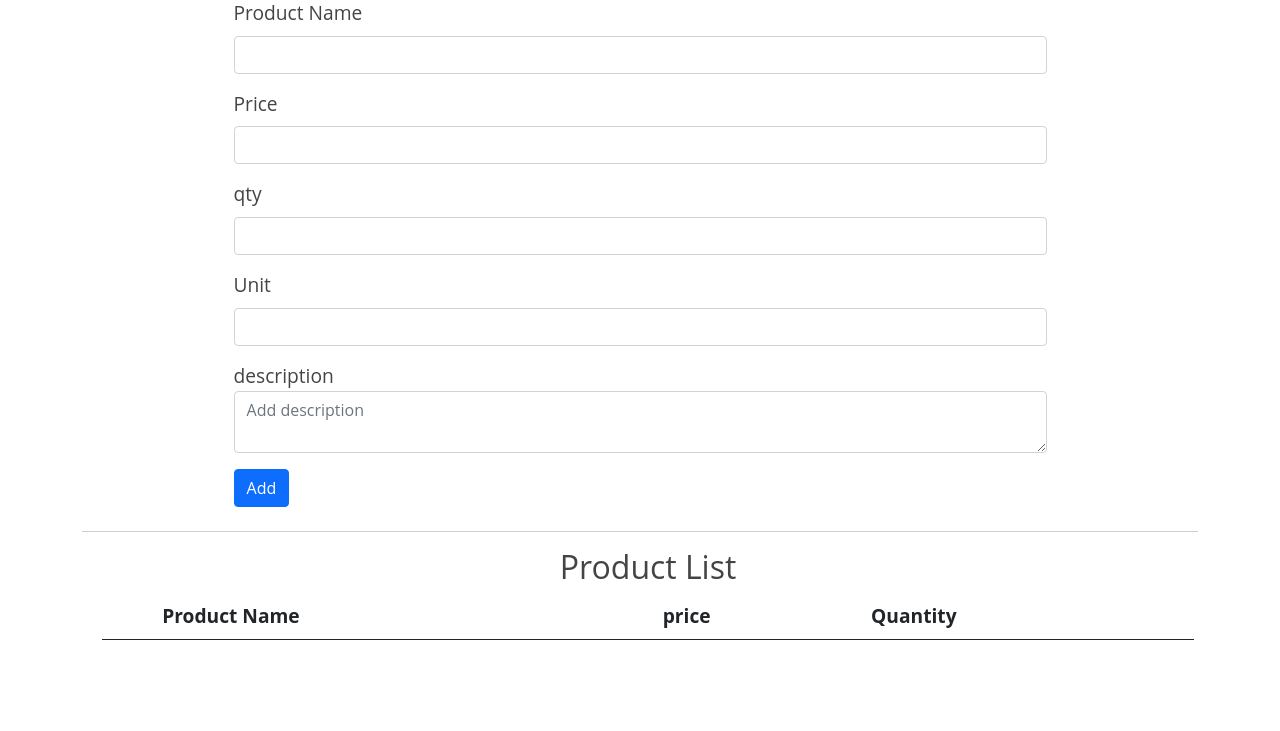
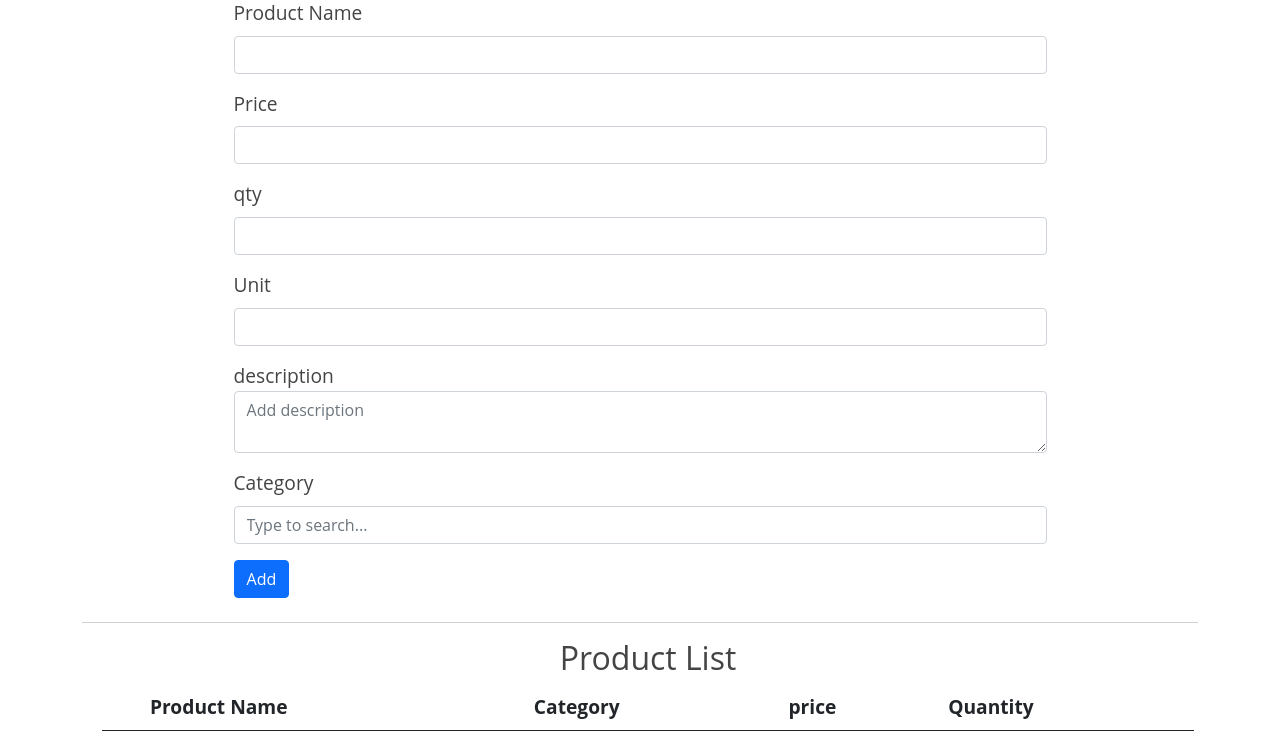
Before and after one commit to jatinsharma30/DART, a Django app: page /product in a window 1280 px wide. Shown: the part 142-873 px from the top of the page. Before the commit the page ends 782 px from the top, so only its background shows below. Run offline with Django 3.2, Linux system fonts and the light colour scheme; a user stored in the database is signed in; data comes from the database, SQL or seed files in the repository; both versions use the stored data as it was after the commit; lists and menus that the app fills with data are empty; some web fonts are replaced.

Commit message:
product category added

```diff
--- a/home/admin.py
+++ b/home/admin.py
@@ -1,8 +1,9 @@
 from django.contrib import admin
-from .models import Customer,Product,Order,OrderProduct
+from .models import Customer,Product,Order,OrderProduct,ProductCategory
 
 # Register your models here.
 admin.site.register(Customer)
 admin.site.register(Product)
 admin.site.register(Order)
 admin.site.register(OrderProduct)
+admin.site.register(ProductCategory)
--- a/home/views.py
+++ b/home/views.py
@@ -1,9 +1,10 @@
+from venv import create
 from django.shortcuts import render,redirect
 from django.contrib import messages
 from django.contrib.auth import authenticate, login,logout
 from django.contrib.auth.decorators import login_required
 from django.contrib.auth.models import User
-from .models import Customer, OrderProduct,Product,Order
+from .models import Customer, OrderProduct,Product,Order,ProductCategory
 import json
 from django.http import JsonResponse
 from datetime import date
@@ -108,11 +109,14 @@ def product(request):
         price=request.POST['price']
         qty=request.POST['qty']
         unit=request.POST['unit']
+        category=request.POST['category']
         description=request.POST['description']
-        product=Product.objects.create(name=productName,price=price,description=description,unit=unit,qty=qty,user=request.user)
+        obj, created=ProductCategory.objects.get_or_create(user=request.user,category=category)
+        product=Product.objects.create(name=productName,price=price,description=description,unit=unit,qty=qty,user=request.user,category=obj)
         product.save()
     products=Product.objects.filter(user=request.user)
-    param={'products':products}
+    categories=ProductCategory.objects.filter(user=request.user)
+    param={'products':products,'categories':categories}
     return render(request,'product.html',param)
 
 @login_required
--- a/templates/product.html
+++ b/templates/product.html
@@ -46,17 +46,16 @@
             <label for="floatingTextarea">description</label>
             <textarea class="form-control" placeholder="Add description" id="description" name="description"></textarea>
         </div>
-        <!-- <div class="mb-3">
+        <div class="mb-3">
           <label for="category" class="form-label">Category</label>
 
-          <input class="form-control dropdown-toggle"  oninput="update()" id="category" placeholder="Type to search..." data-bs-toggle="dropdown" autocomplete="off">
+          <input class="form-control dropdown-toggle"  oninput="update()" id="category" name="category" placeholder="Type to search..." data-bs-toggle="dropdown" autocomplete="off">
           <ul class="dropdown-menu" id="dropdown-menu" style="max-height: 20vh;overflow-y: auto;">
-              {% for product in products %}
-              <li><a class="dropdown-item" onclick="updateList('{{product.id}}','{{product.name}}','{{product.price}}')" id="{{product.id}}">{{product.name}}</a></li>
+              {% for category in categories %}
+              <li><a class="dropdown-item" onclick="updateCategoryInput('{{category.id}}','{{category.category}}')">{{category.category}}</a></li>
               {% endfor %}
             </ul>
-            <input type="hidden" id="hidden" name="items" value="">
-      </div> -->
+      </div>
 
         <button type="submit" class="btn btn-primary">Add</button>
       </form>
@@ -69,6 +68,7 @@
               <tr>
                 <th scope="col"></th>
                 <th scope="col">Product Name</th>
+                <th scope="col">Category</th>
                 <th scope="col">price</th>
                 <th scope="col">Quantity</th>
               </tr>
@@ -78,6 +78,11 @@
               <tr>
                 <th scope="row">{{ forloop.counter }}</th>
                 <td>{{product.name}}</td>
+                {% if product.category %}
+                <td>{{product.category}}</td>
+                {% else %}
+                <td></td>
+                {% endif %}
                 <td>{{product.price}}</td>
                 <td>{{product.qty}} {{product.unit}}</td>
               </tr>
@@ -92,5 +97,27 @@
     if ( window.history.replaceState ) {
       window.history.replaceState( null, null, window.location.href );
     }
+
+    // search product
+    function update() {
+        let categoryInput=document.getElementById('category');
+        let els=document.getElementsByClassName('dropdown-item');
+        for(var i = 0; i < els.length; i++){
+          console.log(els[i])
+          if (els[i].innerHTML.search(new RegExp(categoryInput.value, "i"))!=-1) {
+            els[i].style.display='block';
+          }else{
+            els[i].style.display='none';
+          }
+        }
+        console.log(categoryInput.value);
+      }
+
+        function updateCategoryInput(id,category) {
+          let categoryInput=document.getElementById('category');
+          categoryInput.value=category;
+          categoryInput.setAttribute('value',category);
+        }
+
     </script>
 {% endblock js %}
```
Also changed, not shown: home/models.py (+15 -1 lines), templates/order.html (+12 -3 lines), db.sqlite3, home/migrations/0007_auto_20220128_1722.py (added).
